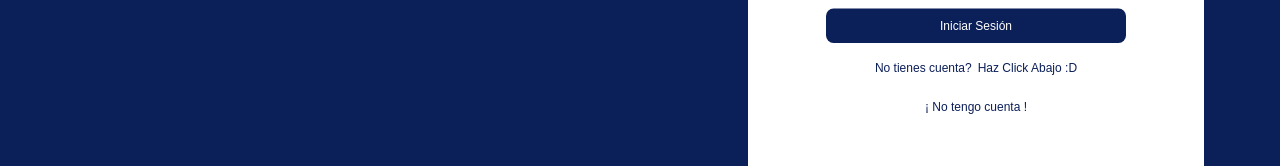
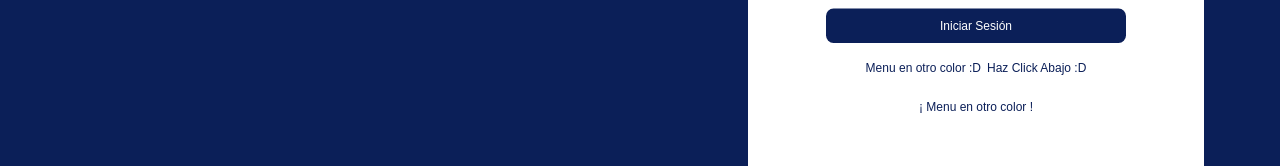
Before and after one commit to JuanesUNI-Dev/clubmetabros, a Next.js app: page /login in a window 1280 px wide. Shown: the part 516-682 px from the top of the page. Built offline with nearby package versions, Linux system fonts and the light colour scheme.

Commit message:
cambio visual en login de un texto

```diff
--- a/src/components/LoginComponents/LoginFormLogin.jsx
+++ b/src/components/LoginComponents/LoginFormLogin.jsx
@@ -70,12 +70,12 @@ export default function LoginForm({ toggleMode }) {
 
       <div className="login-register">
           <p className="flex gap-2 justify-center mt-2">
-            No tienes cuenta?
+            Menu en otro color :D
             <span className="register-link"> Haz Click Abajo :D </span>
           </p>
         </div>
         <button onClick={toggleMode} className="toggleBtn2 cursor-pointer mt-4">
-           ¡ No tengo cuenta !
+           ¡ Menu en otro color !
         </button>
     </form>
   );
```
